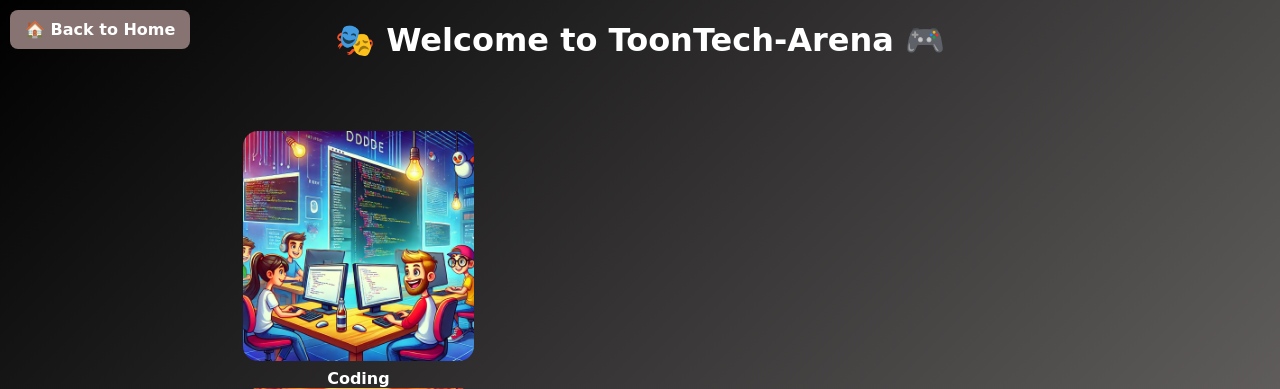
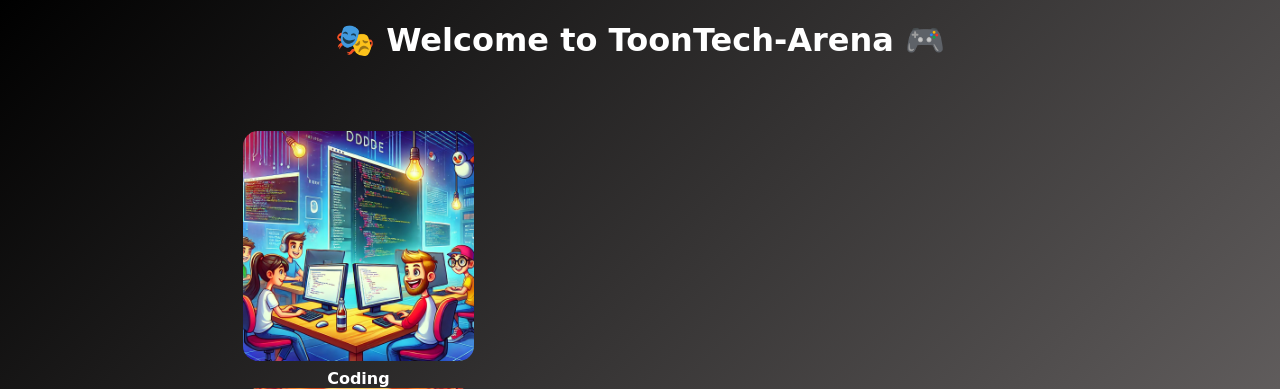
Before and after one commit to Nikhilrkatigar/ToonTech-Arena, a Flask app: page / in a window 1280 px wide. Shown: the top 389 px of the page. Run offline with Flask 3, Linux system fonts and the light colour scheme.

```diff
--- a/templates/index.html
+++ b/templates/index.html
@@ -9,7 +9,7 @@
 </head>
 <body>
 
-    <a href="{{ url_for('home') }}" class="back-home">🏠 Back to Home</a>
+
 
 
     <div class="home-container">
```
